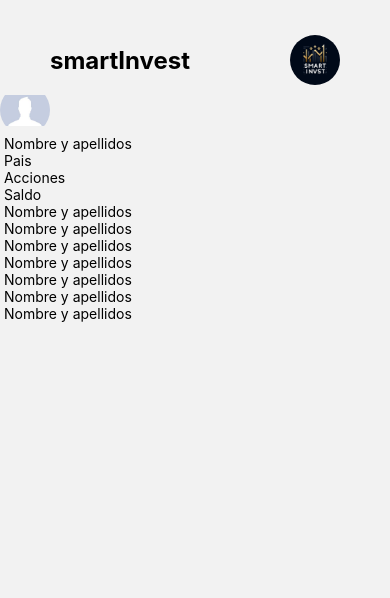
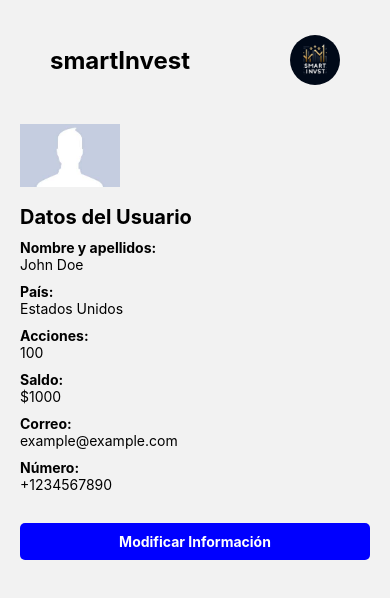
Before and after one commit to juanosog11/proyecto_movil, a React Native app: screen /Registrar in a window 390 px wide. Shown: the top 598 px of the page. Built offline with nearby package versions, Linux system fonts and the light colour scheme.

Commit message:
organizar codigo, cambie el registrar por el perfil, estableci nuebos diseños, cambie el homeScreen para la acarpeta de interfaces y limpie la app quitando el home y dejando solo las pantallas

```diff
--- a/App.jsx
+++ b/App.jsx
@@ -1,12 +1,8 @@
 import React from 'react';
 import { NavigationContainer } from '@react-navigation/native';
 import { createStackNavigator } from '@react-navigation/stack';
-import { StatusBar } from 'expo-status-bar';
-import { Button, Image, Text, TextInput, TouchableOpacity, View } from 'react-native';
-import Icon from 'react-native-vector-icons/Ionicons';
-import { estilos_estandar, principal } from "./Interfaces/Estilos.jsx";
-
-import Registrar from "./Interfaces/Registrar.jsx";
+import HomeScreen from './Interfaces/Inicio.jsx';
+import Perfil from './Interfaces/Perfil.jsx'
 
 const Stack = createStackNavigator();
 
@@ -14,56 +10,9 @@ export default function App() {
   return (
     <NavigationContainer>
       <Stack.Navigator>
-        {/*aqui me esta sacando una cantidad de errores */}
         <Stack.Screen name="Home" component={HomeScreen} options={{ headerShown: false }} />
-        <Stack.Screen name="Registrar" component={Registrar} options={{ headerShown: false }} />
-
+        <Stack.Screen name="Registrar" component={Perfil} options={{ headerShown: false }} />
       </Stack.Navigator>
     </NavigationContainer>
   );
 }
-
-function HomeScreen({ navigation }) {
-  return (
-    <View style={estilos_estandar.container}>
-      <View style={estilos_estandar.head}>
-        <Text style={estilos_estandar.title}>smartInvest</Text>
-        <Image source={require('./logo.jpeg')} style={estilos_estandar.logo} />
-      </View>
-
-      {/* informacion */}
-
-      <View style={principal.form}>
-        <Text style={principal.title2}>Email: </Text>
-        <TextInput style={principal.input} />
-        <Text style={principal.title2}>contraseña: </Text>
-        <TextInput style={principal.input} />
-
-        <View style={principal.buttonContainer}>
-          <Button title="Inicio" onPress={() => console.log("Botón de Inicio presionado")} style={principal.button} />
-          <Button title="Registrar" onPress={() => navigation.navigate('Registrar')} style={principal.button} />
-
-        </View>
-
-        <View style={principal.buttonContainer}>
-
-          <TouchableOpacity title="" style={principal.buttonRedes} onPress={() => console.log("Botón de Facebook presionado")}>
-            <Icon name="logo-facebook" size={24} color="#3b5998" />
-          </TouchableOpacity>
-
-          <TouchableOpacity style={principal.buttonRedes} onPress={() => console.log("Botón de Twitter presionado")}>
-            <Icon name="logo-twitter" size={24} color="#1da1f2" />
-          </TouchableOpacity>
-
-          <TouchableOpacity style={principal.buttonRedes} onPress={() => console.log("Botón de Google presionado")}>
-            <Icon name="logo-google" size={24} color="#db4437" />
-          </TouchableOpacity>
-
-        </View>
-
-      </View>
-
-      <StatusBar style="auto" />
-    </View>
-  );
-}
--- a/Interfaces/Estilos.jsx
+++ b/Interfaces/Estilos.jsx
@@ -83,3 +83,38 @@ export const principal = StyleSheet.create({
         alignItems: "center",
     },
 })
+
+
+export const estilosRegistrar = StyleSheet.create({
+    title: {
+        fontSize: 20,
+        fontWeight: 'bold',
+        marginBottom: 10,
+    },
+    logo: {
+        width: 100,
+        height: 100,
+        resizeMode: 'contain',
+    },
+    form: {
+        paddingHorizontal: 20,
+        paddingTop: 20,
+    },
+    userData: {
+        marginBottom: 10,
+    },
+    userDataLabel: {
+        fontWeight: 'bold',
+    },
+    button: {
+        backgroundColor: 'blue', // Color de fondo del botón
+        padding: 10,
+        borderRadius: 5,
+        alignItems: 'center',
+        marginTop: 20,
+    },
+    buttonText: {
+        color: '#fff', // Color del texto del botón
+        fontWeight: 'bold',
+    },
+});
--- /dev/null
+++ b/Interfaces/Inicio.jsx
@@ -0,0 +1,46 @@
+import React from 'react';
+import { View, Text, Image, Button, TextInput, TouchableOpacity } from 'react-native';
+import Icon from 'react-native-vector-icons/Ionicons';
+import { estilos_estandar, principal } from "./Estilos.jsx";
+import { StatusBar } from 'expo-status-bar';
+
+export default function HomeScreen({ navigation }) {
+    return (
+        <View style={estilos_estandar.container}>
+            <View style={estilos_estandar.head}>
+                <Text style={estilos_estandar.title}>smartInvest</Text>
+                <Image source={require('../logo.jpeg')} style={estilos_estandar.logo} />
+            </View>
+
+            {/* informacion */}
+
+            <View style={principal.form}>
+                <Text style={principal.title2}>Email: </Text>
+                <TextInput style={principal.input} />
+                <Text style={principal.title2}>contraseña: </Text>
+                <TextInput style={principal.input} />
+
+                <View style={principal.buttonContainer}>
+                    <Button title="Inicio" onPress={() => console.log("Botón de Inicio presionado")} style={principal.button} />
+                    <Button title="Registrar" onPress={() => navigation.navigate('Registrar')} style={principal.button} />
+                </View>
+
+                <View style={principal.buttonContainer}>
+                    <TouchableOpacity title="" style={principal.buttonRedes} onPress={() => console.log("Botón de Facebook presionado")}>
+                        <Icon name="logo-facebook" size={24} color="#3b5998" />
+                    </TouchableOpacity>
+
+                    <TouchableOpacity style={principal.buttonRedes} onPress={() => console.log("Botón de Twitter presionado")}>
+                        <Icon name="logo-twitter" size={24} color="#1da1f2" />
+                    </TouchableOpacity>
+
+                    <TouchableOpacity style={principal.buttonRedes} onPress={() => console.log("Botón de Google presionado")}>
+                        <Icon name="logo-google" size={24} color="#db4437" />
+                    </TouchableOpacity>
+                </View>
+            </View>
+
+            <StatusBar style="auto" />
+        </View>
+    );
+}
--- /dev/null
+++ b/Interfaces/Perfil.jsx
@@ -0,0 +1,45 @@
+import React from 'react';
+import { Button, Image, Text, TouchableOpacity, View, ScrollView } from 'react-native';
+import { estilosRegistrar, estilos_estandar } from "./Estilos.jsx";
+
+export default function Perfil() {
+    return (
+        <ScrollView style={estilos_estandar.container}>
+            <View style={estilos_estandar.head}>
+                <Text style={estilos_estandar.title}>smartInvest</Text>
+                <Image source={require('../logo.jpeg')} style={estilos_estandar.logo} />
+            </View>
+            <View style={estilosRegistrar.form}>
+                <Image source={require('../images (2).jpeg')} style={estilosRegistrar.logo} />
+                <Text style={estilosRegistrar.title}>Datos del Usuario</Text>
+                <View style={estilosRegistrar.userData}>
+                    <Text style={estilosRegistrar.userDataLabel}>Nombre y apellidos:</Text>
+                    <Text>John Doe</Text>
+                </View>
+                <View style={estilosRegistrar.userData}>
+                    <Text style={estilosRegistrar.userDataLabel}>País:</Text>
+                    <Text>Estados Unidos</Text>
+                </View>
+                <View style={estilosRegistrar.userData}>
+                    <Text style={estilosRegistrar.userDataLabel}>Acciones:</Text>
+                    <Text>100</Text>
+                </View>
+                <View style={estilosRegistrar.userData}>
+                    <Text style={estilosRegistrar.userDataLabel}>Saldo:</Text>
+                    <Text>$1000</Text>
+                </View>
+                <View style={estilosRegistrar.userData}>
+                    <Text style={estilosRegistrar.userDataLabel}>Correo:</Text>
+                    <Text>example@example.com</Text>
+                </View>
+                <View style={estilosRegistrar.userData}>
+                    <Text style={estilosRegistrar.userDataLabel}>Número:</Text>
+                    <Text>+1234567890</Text>
+                </View>
+                <TouchableOpacity style={estilosRegistrar.button} onPress={() => console.log("Modificar información presionado")}>
+                    <Text style={estilosRegistrar.buttonText}>Modificar Información</Text>
+                </TouchableOpacity>
+            </View>
+        </ScrollView>
+    );
+}
--- a/Interfaces/Registrar.jsx
+++ /dev/null
@@ -1,28 +0,0 @@
-import React from 'react';
-import { Button, Image, Text, TextInput, TouchableOpacity, View, ScrollView } from 'react-native';
-import { estilos_estandar } from "./Estilos.jsx";
-
-export default function Registrar() {
-    return (
-        <ScrollView>
-            <View style={estilos_estandar.head}>
-                <Text style={estilos_estandar.title}>smartInvest</Text>
-                <Image source={require('../logo.jpeg')} style={estilos_estandar.logo} />
-            </View>
-            <View>
-                <Image source={require('../images (2).jpeg')} style={estilos_estandar.logo} />
-                <Text> Nombre y apellidos </Text>
-                <Text> Pais </Text>
-                <Text> Acciones </Text>
-                <Text> Saldo </Text>
-                <Text> Nombre y apellidos </Text>
-                <Text> Nombre y apellidos </Text>
-                <Text> Nombre y apellidos </Text>
-                <Text> Nombre y apellidos </Text>
-                <Text> Nombre y apellidos </Text>
-                <Text> Nombre y apellidos </Text>
-                <Text> Nombre y apellidos </Text>
-            </View>
-        </ScrollView>
-    );
-}
```
Also changed, not shown: Interfaces/interacciones_perfil.jsx (deleted, +0 -14 lines).
